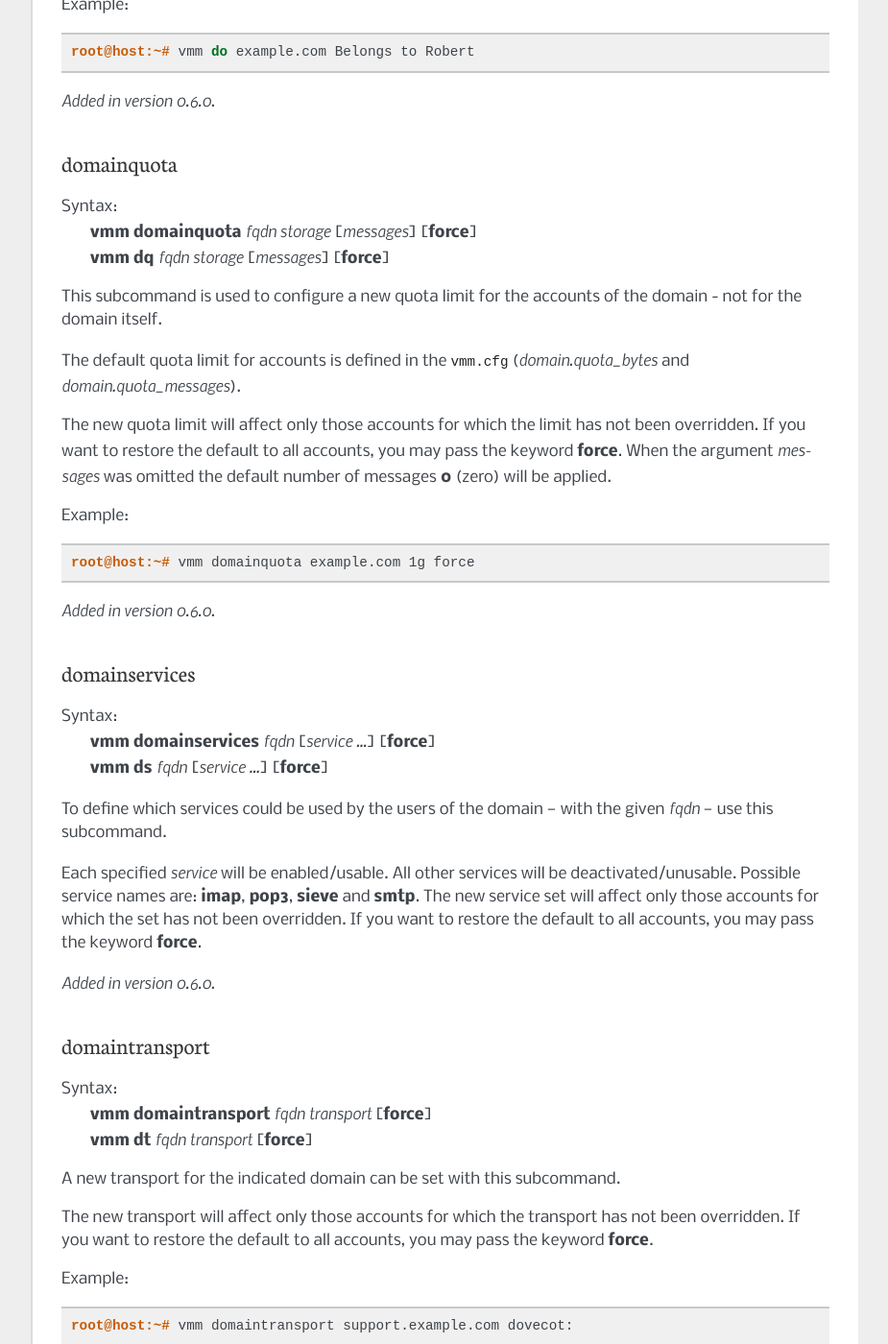
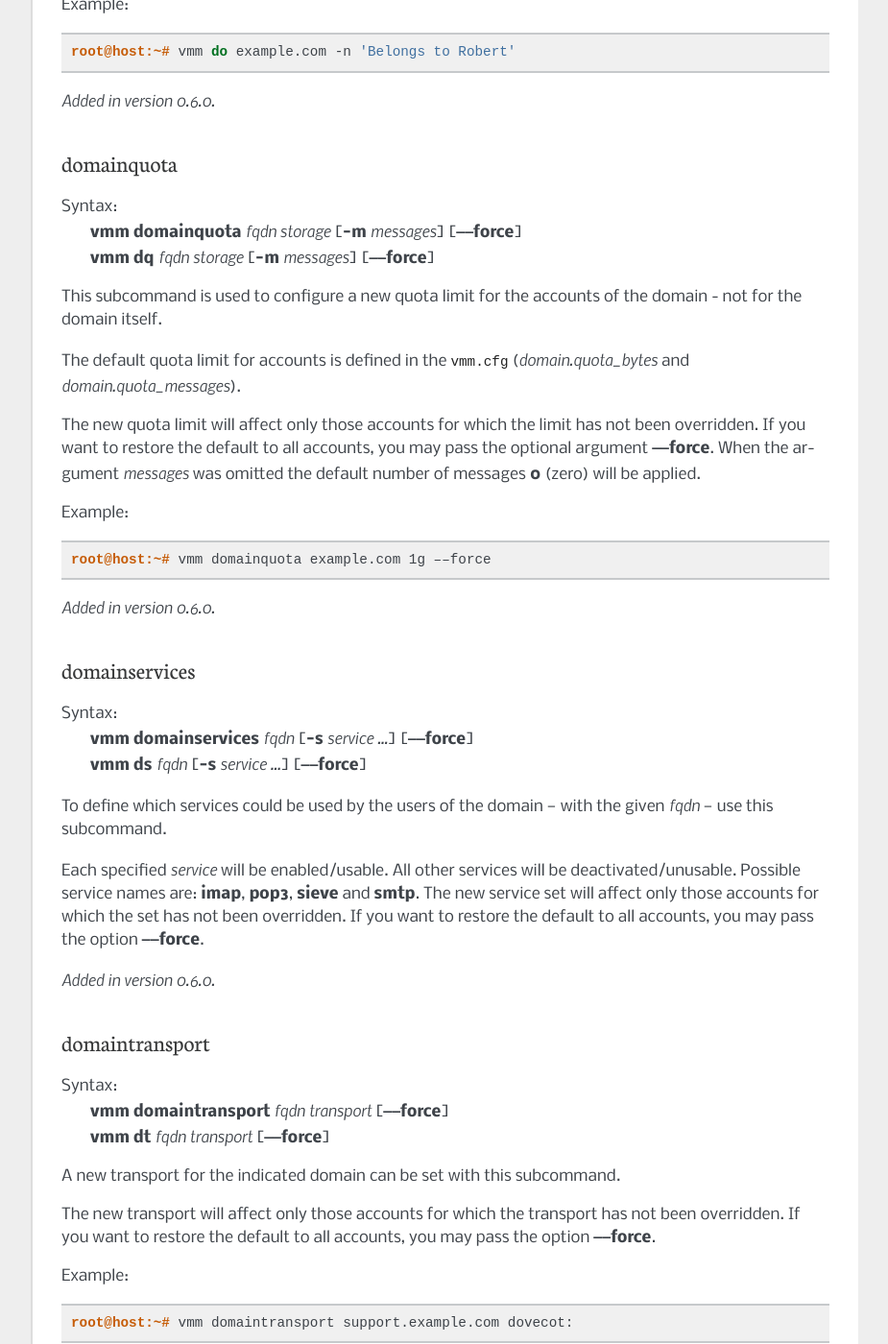
Before and after one commit to kmohrf/vmm, a Sphinx documentation site: the page built from doc/web/source/howto/manage_domains.rst, in a window 1280 px wide and 1400 px high, scrolled down 2329 px. Shown: the whole window at 96% size, without its empty margins (198-1123 px from the left). Built offline with Sphinx 7.4.7, drawn with Linux system fonts in a browser that asks for light colours; some of the changed text lies outside the part shown.

Commit message:
doc/web: Updated to reflect the new cli.

```diff
--- a/doc/web/source/howto/manage_catch-all_addresses.rst
+++ b/doc/web/source/howto/manage_catch-all_addresses.rst
@@ -61,7 +61,7 @@ Example:
  root@host:~# vmm catchallinfo example.com
  Catch-all information
  ---------------------
-   Mail to unknown localparts in domain example.com will be sent to:
+   Mail to unknown local-parts in domain example.com will be sent to:
           * user@example.org
 
 .. versionadded:: 0.6.0
--- a/doc/web/source/howto/manage_domains.rst
+++ b/doc/web/source/howto/manage_domains.rst
@@ -6,8 +6,8 @@ Managing domains
 domainadd
 ---------
 Syntax:
- | **vmm domainadd** *fqdn* [*transport*]
- | **vmm da** *fqdn* [*transport*]
+ | **vmm domainadd** *fqdn* [**-t** *transport*]
+ | **vmm da** *fqdn* [**-t** *transport*]
 
 Adds the new domain into the database and creates the domain directory.
 
@@ -32,7 +32,7 @@ Example:
 
 .. code-block:: console
 
- root@host:~# vmm domainadd support.example.com smtp:[mx1.example.com]:2025
+ root@host:~# vmm domainadd support.example.com -t smtp:[mx1.example.com]:2025
  Creating account for postmaster@support.example.com
  Enter new password:
  Retype new password:
@@ -44,16 +44,16 @@ Example:
 domaindelete
 ------------
 Syntax:
- | **vmm domaindelete** *fqdn* [**force**]
- | **vmm dd** *fqdn* [**force**]
+ | **vmm domaindelete** *fqdn* [**‒‒force**]
+ | **vmm dd** *fqdn* [**‒‒force**]
 
 This subcommand deletes the domain specified by *fqdn*.
 
 If there are accounts, aliases and/or relocated users assigned to the given
 domain, :command:`vmm` will abort the requested operation and show an error
 message.
-If you know, what you are doing, you can specify the optional keyword
-**force**.
+If you know, what you are doing, you can specify the optional argument
+**‒‒force**.
 
 If you really always know what you are doing, edit your :file:`vmm.cfg` and
 set the option *domain.force_deletion* to **true**.
@@ -61,8 +61,8 @@ set the option *domain.force_deletion* to **true**.
 domaininfo
 ----------
 Syntax:
- | **vmm domaininfo** *fqdn* [*details*]
- | **vmm di** *fqdn* [*details*]
+ | **vmm domaininfo** *fqdn* [**-d** *details*]
+ | **vmm di** *fqdn* [**-d** *details*]
 
 This subcommand shows some information about the given domain.
 
@@ -103,8 +103,8 @@ Example:
 domainnote
 ----------
 Syntax:
- | **vmm domainnote** *fqdn* [*note*]
- | **vmm do** *fqdn* [*note*]
+ | **vmm domainnote** *fqdn* [**-n** *note*]
+ | **vmm do** *fqdn* [**-n** *note*]
 
 With this subcommand, it is possible to attach a note to the specified
 domain.
@@ -114,15 +114,15 @@ Example:
 
 .. code-block:: console
 
- root@host:~# vmm do example.com Belongs to Robert
+ root@host:~# vmm do example.com -n 'Belongs to Robert'
 
 .. versionadded:: 0.6.0
 
 domainquota
 -----------
 Syntax:
- | **vmm domainquota** *fqdn storage* [*messages*] [**force**]
- | **vmm dq** *fqdn storage* [*messages*] [**force**]
+ | **vmm domainquota** *fqdn storage* [**-m** *messages*] [**‒‒force**]
+ | **vmm dq** *fqdn storage* [**-m** *messages*] [**‒‒force**]
 
 This subcommand is used to configure a new quota limit for the accounts
 of the domain - not for the domain itself.
@@ -132,8 +132,8 @@ The default quota limit for accounts is defined in the :file:`vmm.cfg`
 
 The new quota limit will affect only those accounts for which the limit has
 not been overridden.
-If you want to restore the default to all accounts, you may pass the keyword
-**force**.
+If you want to restore the default to all accounts, you may pass the optional
+argument **‒‒force**.
 When the argument *messages* was omitted the default number of messages
 **0** (zero) will be applied.
 
@@ -141,15 +141,15 @@ Example:
 
 .. code-block:: console
 
- root@host:~# vmm domainquota example.com 1g force
+ root@host:~# vmm domainquota example.com 1g ‒‒force
 
 .. versionadded:: 0.6.0
 
 domainservices
 --------------
 Syntax:
- | **vmm domainservices** *fqdn* [*service ...*] [**force**]
- | **vmm ds** *fqdn* [*service ...*] [**force**]
+ | **vmm domainservices** *fqdn* [**-s** *service ...*] [**‒‒force**]
+ | **vmm ds** *fqdn* [**-s** *service ...*] [**‒‒force**]
 
 To define which services could be used by the users of the domain — with
 the given *fqdn* — use this subcommand.
@@ -160,22 +160,22 @@ Possible service names are: **imap**, **pop3**, **sieve** and **smtp**.
 The new service set will affect only those accounts for which the set has
 not been overridden.
 If you want to restore the default to all accounts, you may pass the
-keyword **force**.
+option **‒‒force**.
 
 .. versionadded:: 0.6.0
 
 domaintransport
 ---------------
 Syntax:
- | **vmm domaintransport** *fqdn transport* [**force**]
- | **vmm dt** *fqdn transport* [**force**]
+ | **vmm domaintransport** *fqdn transport* [**‒‒force**]
+ | **vmm dt** *fqdn transport* [**‒‒force**]
 
 A new transport for the indicated domain can be set with this subcommand.
 
 The new transport will affect only those accounts for which the transport
 has not been overridden.
 If you want to restore the default to all accounts, you may pass the
-keyword **force**.
+option **‒‒force**.
 
 Example:
 
```
Also changed, not shown: doc/web/source/howto.rst (+27 -10 lines), doc/web/source/howto/general_subcommands.rst (+21 -41 lines), doc/web/source/howto/manage_accounts.rst (+26 -26 lines).
